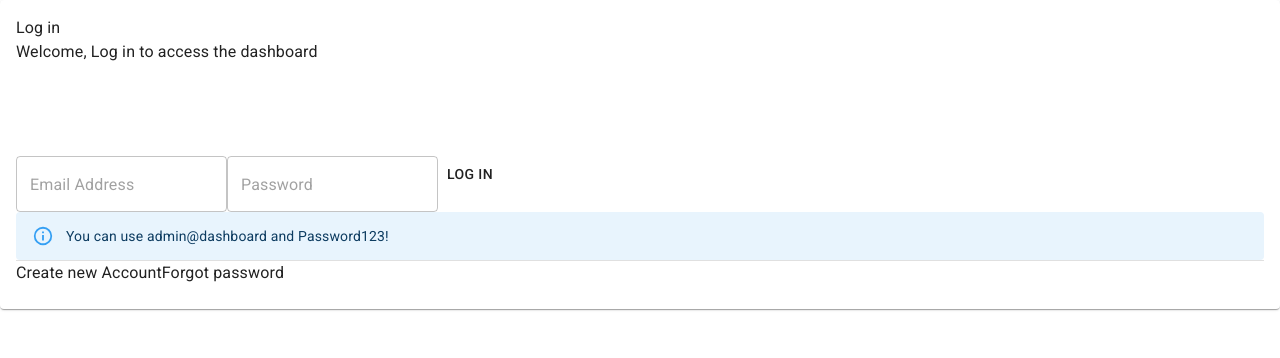
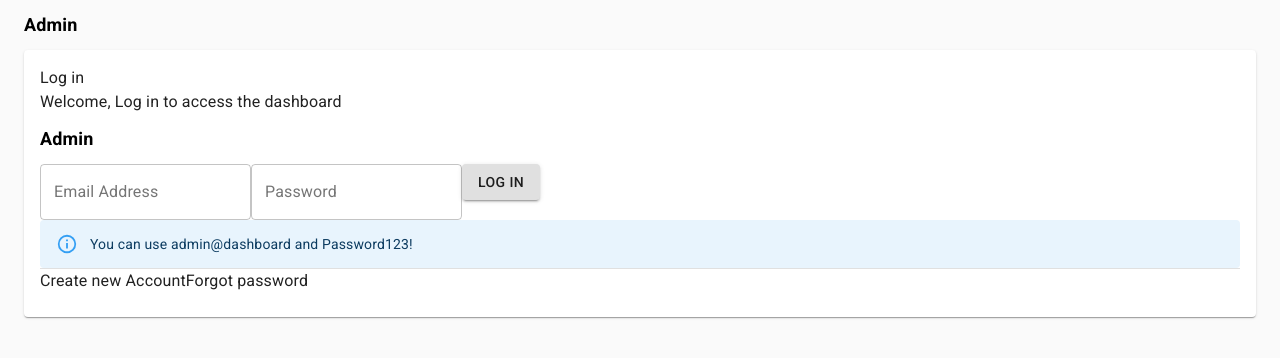
Before and after one commit to BisiDavi/dashboard, a Next.js app: page /auth/login in a window 1280 px wide. Shown: the top 358 px of the page. Built offline with nearby package versions, Linux system fonts and the light colour scheme.

Commit message:
auth layout added

```diff
--- a/components/Loginform.tsx
+++ b/components/Loginform.tsx
@@ -2,8 +2,9 @@ import Link from "next/link";
 import AuthCard from "@components/AuthCard";
 import TextField from "@material-ui/core/TextField";
 import Button from "@material-ui/core/Button";
-import { Divider, Input, Typography, makeStyles } from "@material-ui/core";
+import { Divider, Typography } from "@material-ui/core";
 import Alert from "@material-ui/lab/Alert";
+import { loginFormStyles } from "@styles/Loginform.style";
 
 export default function Loginform() {
   const recoveryContent = {
@@ -14,6 +15,8 @@ export default function Loginform() {
     { name: "Create new Account", link: "/auth/register" },
     { name: "Forgot password", link: "/auth/password-recovery" },
   ];
+  const classes = loginFormStyles()
+
   return (
     <AuthCard content={recoveryContent}>
       <form>
@@ -21,15 +24,17 @@ export default function Loginform() {
           variant="outlined"
           type="email"
           name="email"
+          label="Email Address"
           placeholder="Email Address"
         />
         <TextField
           variant="outlined"
           name="password"
           type="password"
+          label="Password"
           placeholder="Password"
         />
-        <Button>Log In</Button>
+        <Button variant="contained">Log In</Button>
         <Alert severity="info">
           You can use admin@dashboard and Password123!
         </Alert>
--- a/components/Logo.tsx
+++ b/components/Logo.tsx
@@ -2,8 +2,11 @@ import { makeStyles } from "@material-ui/core/styles";
 
 const useStyles = makeStyles({
   logo: {
-    color: "white",
-    fontSize: "18px",
+    "& h1": {
+      color: "black",
+      fontSize: "18px",
+      fontWeight: "bold",
+    },
   },
 });
 export default function Logo() {
--- a/components/Registerform.tsx
+++ b/components/Registerform.tsx
@@ -1,7 +1,7 @@
 import AuthCard from "@components/AuthCard";
 import TextField from "@material-ui/core/TextField";
 import Button from "@material-ui/core/Button";
-import { Divider, Input, Typography, makeStyles } from "@material-ui/core";
+import { Divider, Checkbox, Typography, makeStyles } from "@material-ui/core";
 
 export default function Registerform() {
   const recoveryContent = {
@@ -26,7 +26,7 @@ export default function Registerform() {
 
         <Button>Register</Button>
         <div>
-          <Input type="checkbox" />{" "}
+          <Checkbox  />{" "}
           <Typography component="p">
             I have read the <a href="#">Terms and Conditions</a>
           </Typography>
--- a/layouts/Authlayout.tsx
+++ b/layouts/Authlayout.tsx
@@ -1,12 +1,30 @@
+import Head from "next/head";
+import { PropsWithChildren } from "react";
+import { Container, CssBaseline, makeStyles } from "@material-ui/core";
 import Logo from "@components/Logo";
-import { Container } from "@material-ui/core";
-import { PropsWithChildren } from "react";
+import {} from "@material-ui/core";
 
-export default function Authlayout({ children }: PropsWithChildren<{}>) {
+const useStyles = makeStyles({});
+
+export default function Authlayout({
+  children,
+  title,
+}: PropsWithChildren<AuthLayout>) {
+  const classes = useStyles();
   return (
-    <Container maxWidth="xl">
-      <Logo />
-      {children}
-    </Container>
+    <>
+      <Head>
+        <title>{title}| Awesome Dashboard</title>
+      </Head>
+      <CssBaseline />
+      <Container maxWidth="xl">
+        <Logo />
+        {children}
+      </Container>
+    </>
   );
 }
+
+interface AuthLayout {
+  title: string;
+}
--- a/pages/auth/login.tsx
+++ b/pages/auth/login.tsx
@@ -1,9 +1,10 @@
 import Loginform from "@components/Loginform";
+import Authlayout from "@layouts/Authlayout";
 
 export default function Login() {
   return (
-    <div>
+    <Authlayout title="Login">
       <Loginform />
-    </div>
+    </Authlayout>
   );
 }
--- a/pages/auth/register.tsx
+++ b/pages/auth/register.tsx
@@ -1,9 +1,10 @@
 import Registerform from "@components/Registerform";
+import Authlayout from "@layouts/Authlayout";
 
 export default function Register() {
   return (
-    <div>
+    <Authlayout title="Register">
       <Registerform />
-    </div>
+    </Authlayout>
   );
 }
--- /dev/null
+++ b/styles/Loginform.style.ts
@@ -0,0 +1,5 @@
+import { makeStyles } from "@material-ui/core";
+
+export const loginFormStyles  = makeStyles({
+
+})
--- a/tsconfig.json
+++ b/tsconfig.json
@@ -16,7 +16,9 @@
     "baseUrl": ".",
     "paths": {
       "@components/*": ["components/*"],
-      "@json/*": ["json/*"]
+      "@json/*": ["json/*"],
+      "@layouts/*": ["layouts/*"],
+      "@styles/*": ["styles/*"]
     }
   },
   "include": ["next-env.d.ts", "**/*.ts", "**/*.tsx"],
```
Also changed, not shown: components/Passwordrecoveryform.tsx (+7 -2 lines), pages/auth/password-recovery.tsx (+4 -8 lines).
